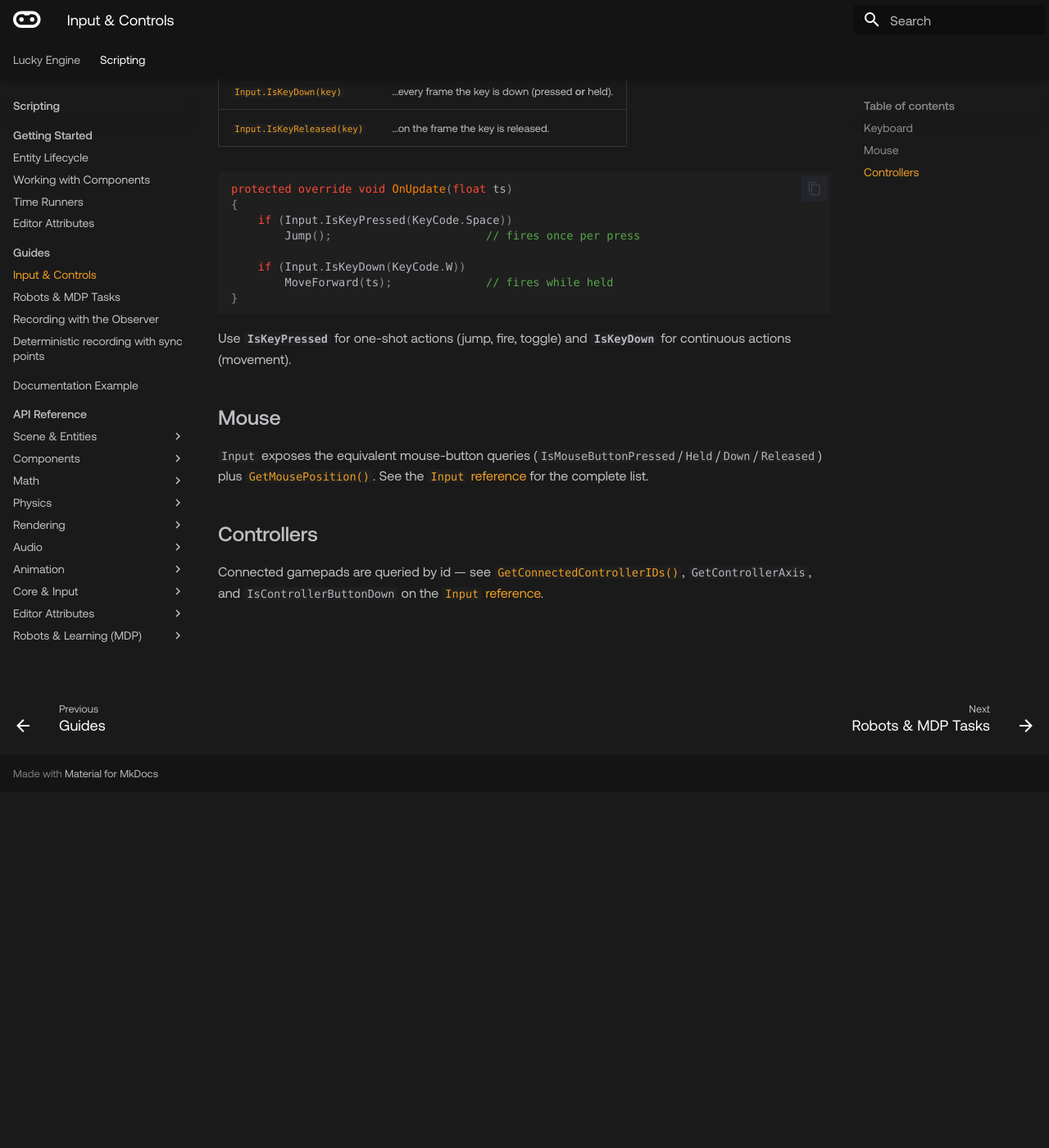
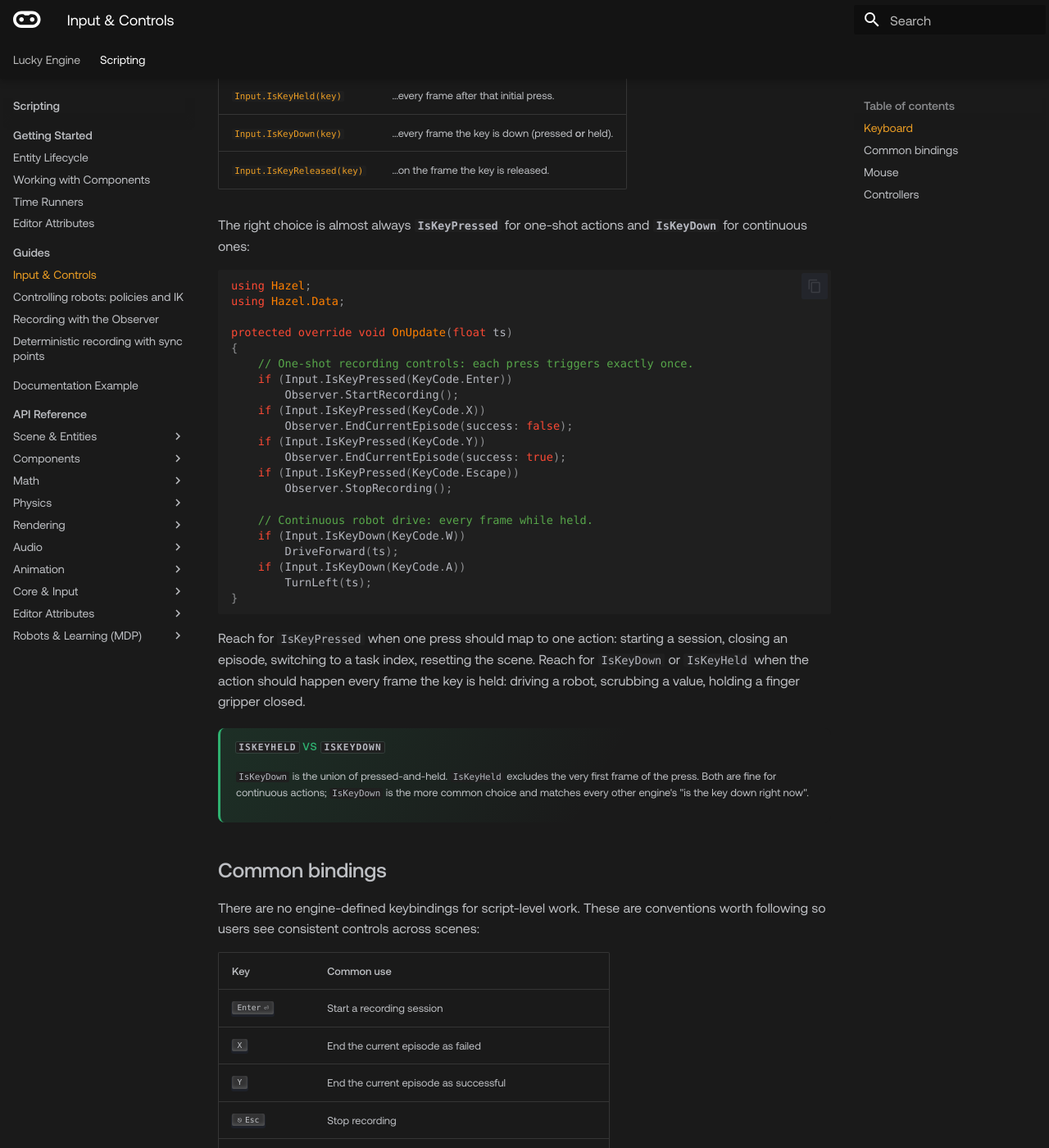
Before and after one commit to ZoreAnuj/luckyrobots-docs, an MkDocs documentation site: the page built from docs/scripting/guides/input.md, in a window 1280 px wide and 1400 px high, scrolled down 435 px. Shown: the whole window at 82% size. Built offline with MkDocs 1.6.1 and Material for MkDocs 9.7.7, drawn with Linux system fonts in a browser that asks for light colours; some web fonts are replaced; the version menu is left out; before the commit the page ends 1333 px from its top, so only the background shows below that; some of the changed text lies outside the part shown.

Commit message:
feat: recording, robot, component, units docs

````diff
--- a/docs/scripting/guides/input.md
+++ b/docs/scripting/guides/input.md
@@ -1,11 +1,14 @@
 # Input & Controls
 
 All input is polled through the static [`Input`](../api/core/input.md) class, typically
-from [`OnUpdate`](../api/scene/entity.md#m-onupdate).
+from [`OnUpdate`](../api/scene/entity.md#m-onupdate). The scripts that reach for it most
+often are data-collection controllers (start and stop recording, mark episode outcomes,
+switch tasks) and robot driver scripts (WASD-style locomotion control).
 
 ## Keyboard
 
-Keys are identified by the `KeyCode` enum. There are four query styles:
+Keys are identified by the [`KeyCode`](../api/core/keycode.md) enum. Four query styles
+cover the common needs:
 
 | Method | Returns true… |
 |--------|---------------|
@@ -14,30 +17,90 @@ Keys are identified by the `KeyCode` enum. There are four query styles:
 | [`Input.IsKeyDown(key)`](../api/core/input.md#m-iskeydown) | …every frame the key is down (pressed **or** held). |
 | [`Input.IsKeyReleased(key)`](../api/core/input.md#m-iskeyreleased) | …on the frame the key is released. |
 
+The right choice is almost always **`IsKeyPressed`** for one-shot actions and
+**`IsKeyDown`** for continuous ones:
+
 ```csharp
+using Hazel;
+using Hazel.Data;
+
 protected override void OnUpdate(float ts)
 {
-    if (Input.IsKeyPressed(KeyCode.Space))
-        Jump();                       // fires once per press
+    // One-shot recording controls: each press triggers exactly once.
+    if (Input.IsKeyPressed(KeyCode.Enter))
+        Observer.StartRecording();
+    if (Input.IsKeyPressed(KeyCode.X))
+        Observer.EndCurrentEpisode(success: false);
+    if (Input.IsKeyPressed(KeyCode.Y))
+        Observer.EndCurrentEpisode(success: true);
+    if (Input.IsKeyPressed(KeyCode.Escape))
+        Observer.StopRecording();
 
+    // Continuous robot drive: every frame while held.
     if (Input.IsKeyDown(KeyCode.W))
-        MoveForward(ts);              // fires while held
+        DriveForward(ts);
+    if (Input.IsKeyDown(KeyCode.A))
+        TurnLeft(ts);
 }
 ```
 
-Use **`IsKeyPressed`** for one-shot actions (jump, fire, toggle) and **`IsKeyDown`**
-for continuous actions (movement).
+Reach for `IsKeyPressed` when one press should map to one action: starting a session,
+closing an episode, switching to a task index, resetting the scene. Reach for
+`IsKeyDown` or `IsKeyHeld` when the action should happen every frame the key is held:
+driving a robot, scrubbing a value, holding a finger gripper closed.
+
+!!! tip "`IsKeyHeld` vs `IsKeyDown`"
+    `IsKeyDown` is the union of pressed-and-held. `IsKeyHeld` excludes the very first
+    frame of the press. Both are fine for continuous actions; `IsKeyDown` is the more
+    common choice and matches every other engine's "is the key down right now".
+
+## Common bindings
+
+There are no engine-defined keybindings for script-level work. These are conventions
+worth following so users see consistent controls across scenes:
+
+| Key | Common use |
+|-----|------------|
+| ++enter++              | Start a recording session |
+| ++x++                  | End the current episode as failed |
+| ++y++                  | End the current episode as successful |
+| ++escape++             | Stop recording |
+| ++r++                  | Reset the scene to its starting state |
+| ++space++              | Pause / step / toggle a debug flag |
+| ++1++ – ++9++          | Switch task index (with `Observer.SetCurrentTaskIndex`) |
+| ++w++ ++a++ ++s++ ++d++ | Drive a robot |
+
+See [Recording with the Observer](recording.md) for the full episode-lifecycle API and
+[Getting started](../getting-started/index.md) for the WASD walker example.
 
 ## Mouse
 
-`Input` exposes the equivalent mouse-button queries
-(`IsMouseButtonPressed`/`Held`/`Down`/`Released`) plus
-[`GetMousePosition()`](../api/core/input.md#m-getmouseposition). See the
-[`Input` reference](../api/core/input.md) for the complete list.
+`Input` exposes the same four query styles for mouse buttons —
+`IsMouseButtonPressed`, `IsMouseButtonHeld`, `IsMouseButtonDown`,
+`IsMouseButtonReleased` — plus
+[`GetMousePosition()`](../api/core/input.md#m-getmouseposition) for the cursor.
+Mouse buttons are identified by the [`MouseButton`](../api/core/mousebutton.md) enum.
+
+```csharp
+if (Input.IsMouseButtonPressed(MouseButton.Left))
+    PickAt(Input.GetMousePosition());
+```
+
+See the [`Input` reference](../api/core/input.md) for the complete list including the
+mouse scroll wheel.
 
 ## Controllers
 
-Connected gamepads are queried by id — see
-[`GetConnectedControllerIDs()`](../api/core/input.md#m-getconnectedcontrollerids),
-`GetControllerAxis`, and `IsControllerButtonDown` on the
-[`Input` reference](../api/core/input.md).
+Connected gamepads are queried by id:
+
+- [`Input.GetConnectedControllerIDs()`](../api/core/input.md#m-getconnectedcontrollerids)
+  returns the IDs currently plugged in.
+- `Input.IsControllerButtonDown(id, button)` and
+  `Input.GetControllerAxis(id, axis)` read button and stick state.
+
+Buttons and axes use the
+[`GamepadButton`](../api/core/gamepadbutton.md) enum and matching axis identifiers.
+
+A gamepad driver script for a robot then looks the same shape as the keyboard one,
+swapping `Input.IsKeyDown` for `Input.GetControllerAxis(id, axis)` on the stick that
+should drive forward velocity.
````
Also changed, not shown: docs/index.md (+10 -0 lines), docs/robots.md (added, +179 -0 lines), docs/scripting/getting-started/working-with-components.md (+3 -3 lines), docs/scripting/guides/controlling-robots.md (added, +201 -0 lines), docs/scripting/guides/index.md (+16 -4 lines), docs/scripting/guides/recording-advanced.md (+2 -2 lines), docs/scripting/guides/recording.md (+20 -5 lines), docs/scripting/guides/robots-and-mdp.md (deleted, +0 -63 lines), docs/units.md (added, +123 -0 lines), docs/.pages, docs/scripting/guides/.pages.
